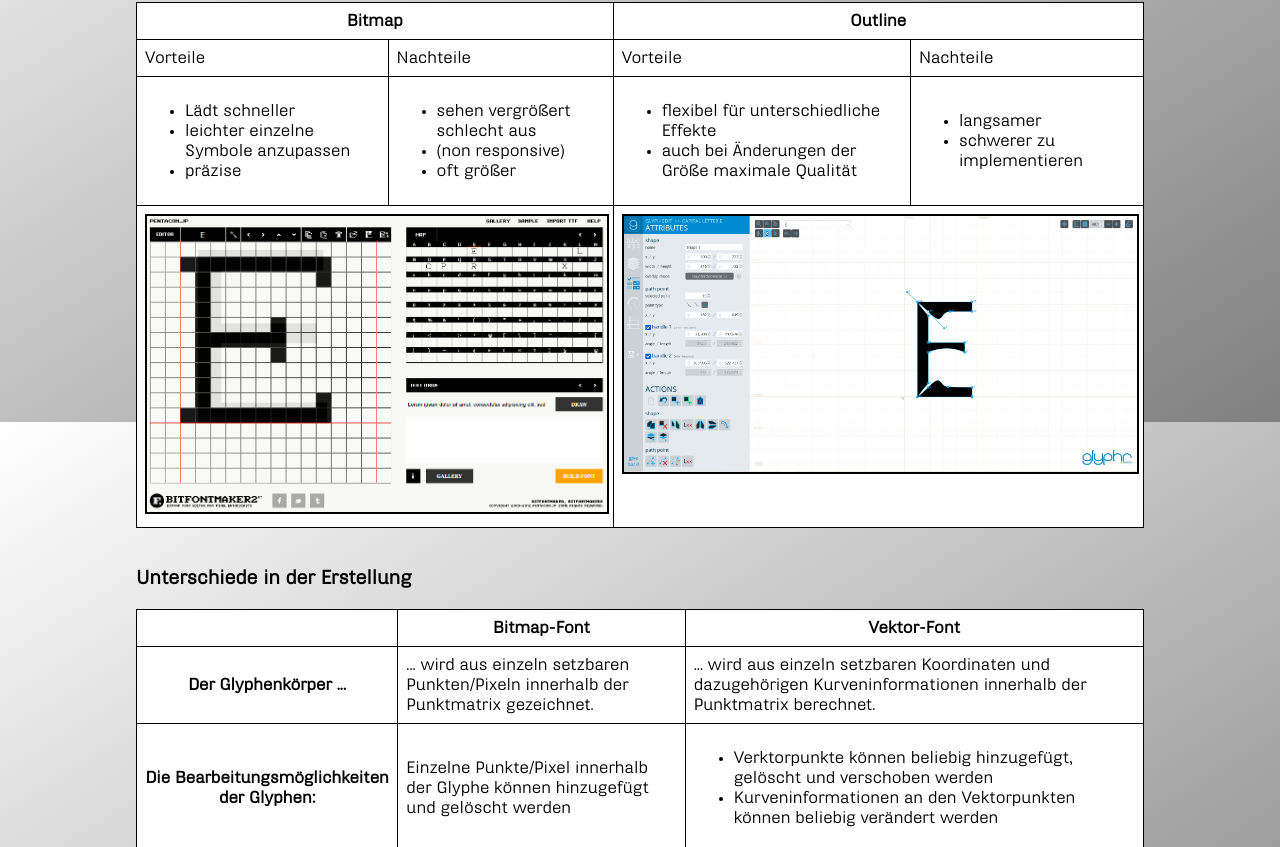
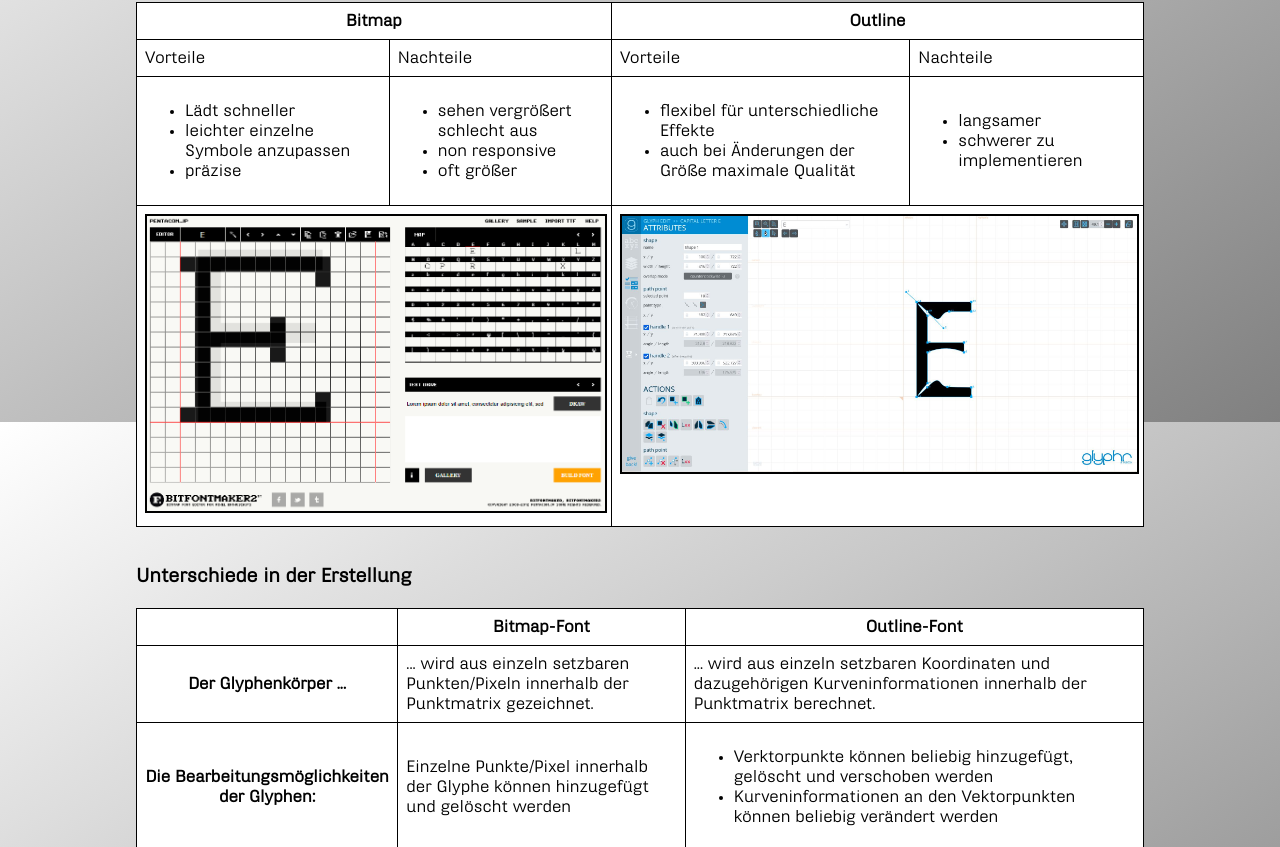
Before and after one commit to MoritzFr/IM_Uebung03_StarTrek, a plain HTML site: page index.html in a window 1280 px wide. Shown: the part 378-1225 px from the top of the page. Drawn offline with Linux system fonts and the light colour scheme.

Commit message:
Text-Edits und Disclaimer
änderungen
ln 33 Disclaimer zur Font
ln 66 Text
ln 93 Kontinuierlichkeit

```diff
--- a/index.html
+++ b/index.html
@@ -30,6 +30,7 @@
                         <li>Für jeden Buchstaben festgelegt, welche einzelnen Pixel angezündet werden, wenn Buchstabe auf Bildschirm erscheinen soll</li>
                     </ul>
                 </div>
+                <!--HydraPro-StarTrekEdit.otf basiert auf HydraTextPro.otf-->
                 <div class="outline" id="p2">
                     <ul>
                         <li>Vektorgrafik</li>
@@ -62,7 +63,7 @@
                     <td>
                         <ul>
                             <li>sehen vergrößert schlecht aus</li>
-                            <li>(non responsive)</li>
+                            <li>non responsive</li>
                             <li>oft größer</li>
                         </ul>
                     </td>
@@ -90,7 +91,7 @@
                 <tr>
                     <td></td>
                     <th>Bitmap-Font</th>
-                    <th>Vektor-Font</th>
+                    <th>Outline-Font</th>
                 </tr>
                 <tr>
                     <th>Der Glyphenkörper ...</th>
```
